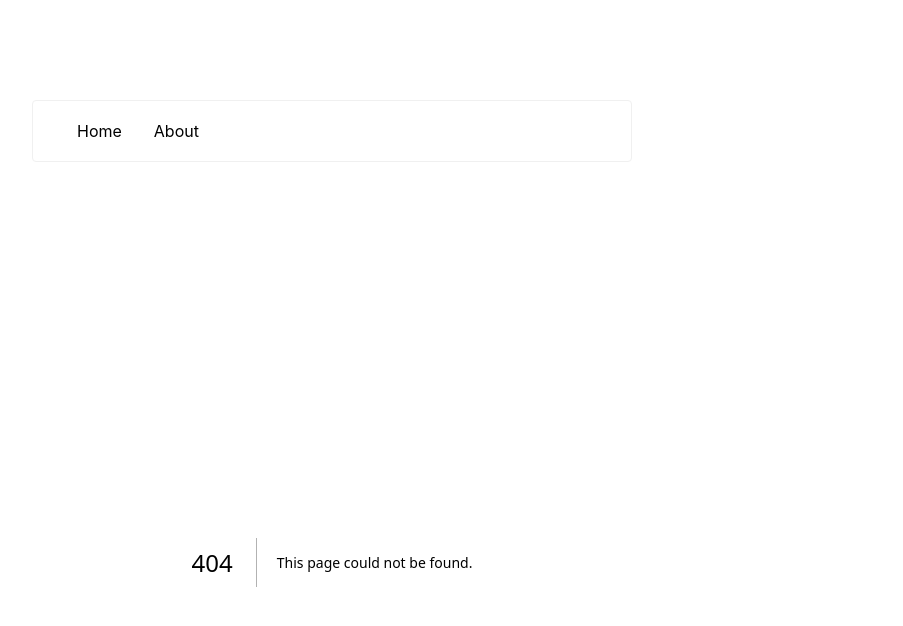
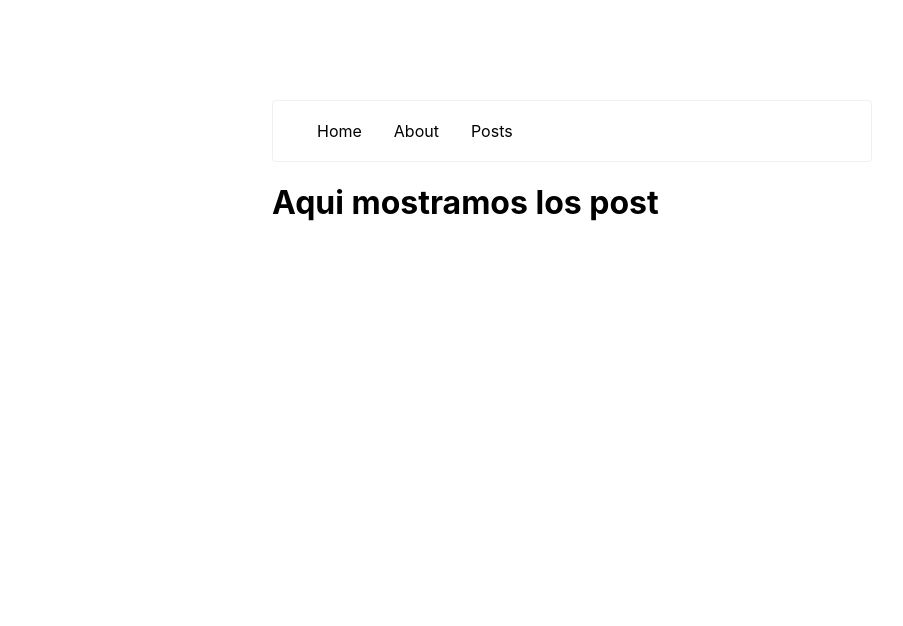
Before and after one commit to ixyz022/01-nextjs-probando, a Next.js app: page /post in a window 1280 px wide. Before the commit this address had no page. Shown: the top 626 px of the page, without its empty margins (68-971 px from the left). Built offline with nearby package versions, Linux system fonts and the light colour scheme.

Commit message:
rutas dinamicas

```diff
--- a/app/layout.js
+++ b/app/layout.js
@@ -1,6 +1,6 @@
 import '../styles/globals.css'
 
-import { Navigation } from './components/Navigation'
+import { Navigation } from '../components/Navigation'
 
 export default function RootLayout ({ children }) {
   return (
--- /dev/null
+++ b/app/post/[id]/page.jsx
@@ -0,0 +1,6 @@
+export default function Post ({ params }) {
+  const { id } = params
+  return (
+    <h1>Esto es un post {id}</h1>
+  )
+}
--- /dev/null
+++ b/app/post/page.jsx
@@ -0,0 +1,5 @@
+export default function PostPage () {
+  return (
+    <h1>Aqui mostramos los post</h1>
+  )
+}
--- a/app/components/Navigation.jsx
+++ b/components/Navigation.jsx
@@ -7,6 +7,9 @@
 }, {
   label: 'About',
   route: '/about'
+}, {
+  label: 'Posts',
+  route: '/post'
 }
 ]
 
```
Also changed, not shown: components/Navigation.module.css (renamed from app/components/Navigation.module.css).
